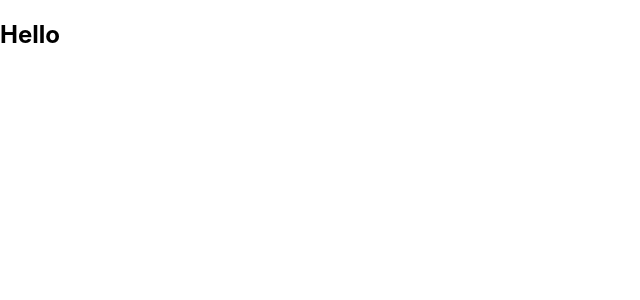
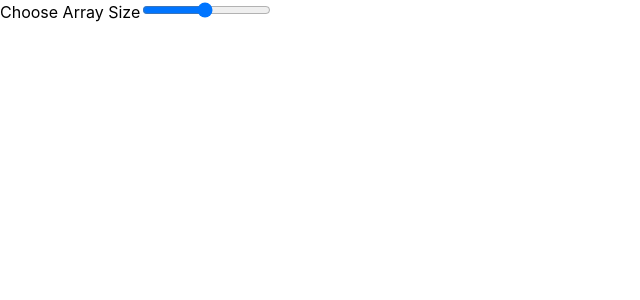
Before and after one commit to CaroMen/TheCSProject, a React (Create React App) app: page / in a window 1280 px wide. Shown: the top 300 px of the page, without its empty margins (0-640 px from the left). Built offline with nearby package versions, Linux system fonts and the light colour scheme.

Commit message:
bubble sort set up started

```diff
--- a/src/App.js
+++ b/src/App.js
@@ -1,9 +1,10 @@
 import React from 'react';
+import Sorter from './Visualizer';
 
 function App() {
   return (
     <div className="App" >
-      <h2>Hello</h2>
+      <Sorter />
     </div>
   );
 }
--- /dev/null
+++ b/src/Visualizer/index.js
@@ -0,0 +1,21 @@
+import React from 'react';
+
+
+let Sorter = () => {
+
+    return (
+        <div>
+            <div className="select-size">
+                <label>Choose Array Size</label>
+                <input
+                    type="range"
+                    min="5"
+                    high="80"
+                    step="2"
+                ></input>
+            </div>
+        </div>
+    )
+}
+
+export default Sorter
```
Also changed, not shown: src/OptionsSelector/input.js (added, +19 -0 lines).
